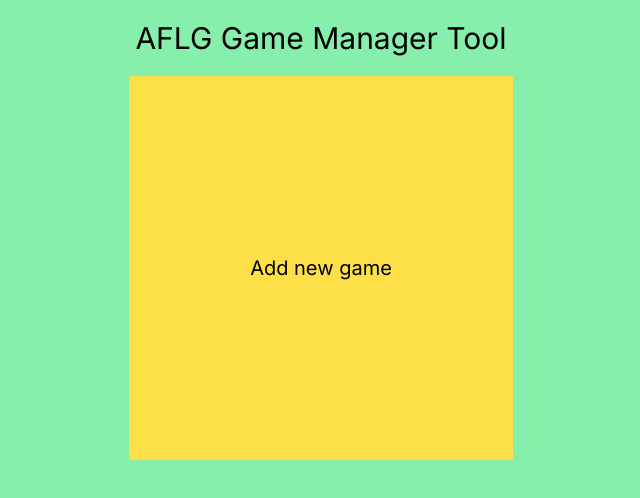
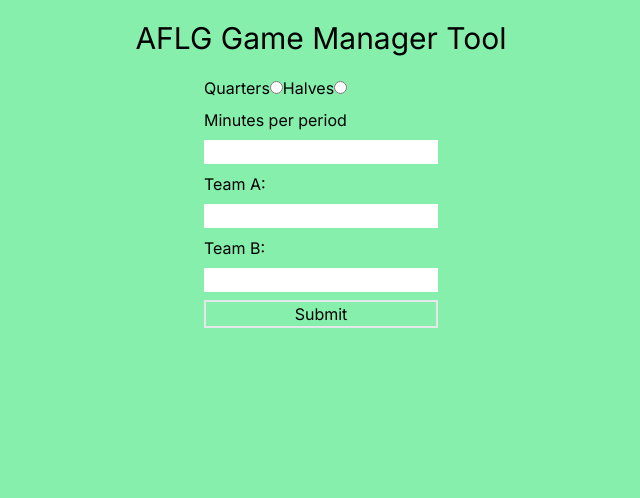
Before and after one commit to Jangelsdork/afl-scorer, a Next.js app: page / in a window 1280 px wide. Shown: the top 498 px of the page, without its empty margins (319-959 px from the left). Built offline with nearby package versions, Linux system fonts and the light colour scheme.

Commit message:
added component to set up game properties

```diff
--- a/package.json
+++ b/package.json
@@ -21,5 +21,9 @@
     "react-dom": "18.2.0",
     "tailwindcss": "3.3.3",
     "typescript": "5.1.6"
+  },
+  "devDependencies": {
+    "prettier": "^3.0.0",
+    "prettier-plugin-tailwindcss": "^0.4.1"
   }
 }
--- a/src/app/components/GameSetup.tsx
+++ b/src/app/components/GameSetup.tsx
@@ -1,11 +1,35 @@
 import React from 'react'
 
-type Props = {}
+// type Props = {}
 
-const GameSetup = (props: Props) => {
+function GameSetup({setGameSetup}) {
+
+    function handleClick(e:React.MouseEvent){
+        e.preventDefault()
+        console.log(e.target)
+
+    }
+
   return (
-    <div>GameSetup</div>
-  )
+    <div>
+      <form className='flex flex-col gap-2' action="">
+        <div className=''>
+        <label htmlFor="quarters">Quarters</label>
+        <input type="radio" name="periods" />
+        <label htmlFor="Halves">Halves</label>
+        <input type="radio" name="periods"/>
+        </div>
+        <label htmlFor="duration">Minutes per period</label>
+        <input type="number" />
+        <label htmlFor="teamA">Team A:</label>
+        <input type="text" />
+        <label htmlFor="teamB">Team B:</label>
+        <input type="text" />
+        <input type="submit" value="Submit" onClick={handleClick} className='border-2 cursor-pointer'/>
+
+      </form>
+    </div>
+  );
 }
 
 export default GameSetup
--- a/src/app/page.tsx
+++ b/src/app/page.tsx
@@ -2,6 +2,7 @@
 
 import { useState } from "react"
 import NewGame from "./components/NewGame"
+import GameSetup from "./components/GameSetup";
 
 type Game = {
   periods: number;
@@ -19,7 +20,8 @@ const [gameSetup, setGameSetup] = useState<Game>()
   return (
   <div className="flex flex-col items-center bg-green-300 h-screen">
     <h1 className="text-center text-3xl m-5">AFLG Game Manager Tool</h1>
-    <NewGame buttonClick={buttonClick} setButtonClick={setButtonClick} />
+    {/* <NewGame buttonClick={buttonClick} setButtonClick={setButtonClick} /> */}
+    <GameSetup setGameSetup={setGameSetup}/>
   </div>
   )
 }
```
Also changed, not shown: 1 other file (tests, documents, lock files or other folders).
